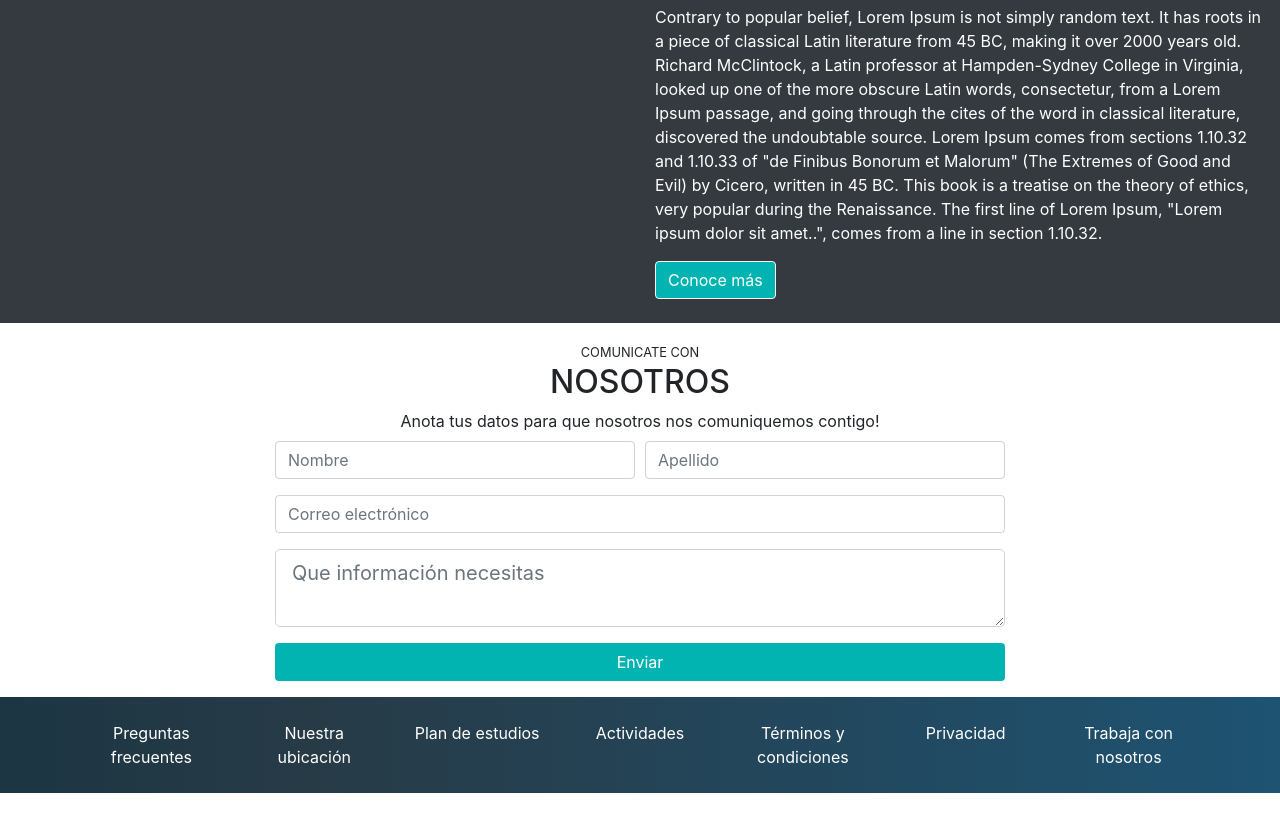
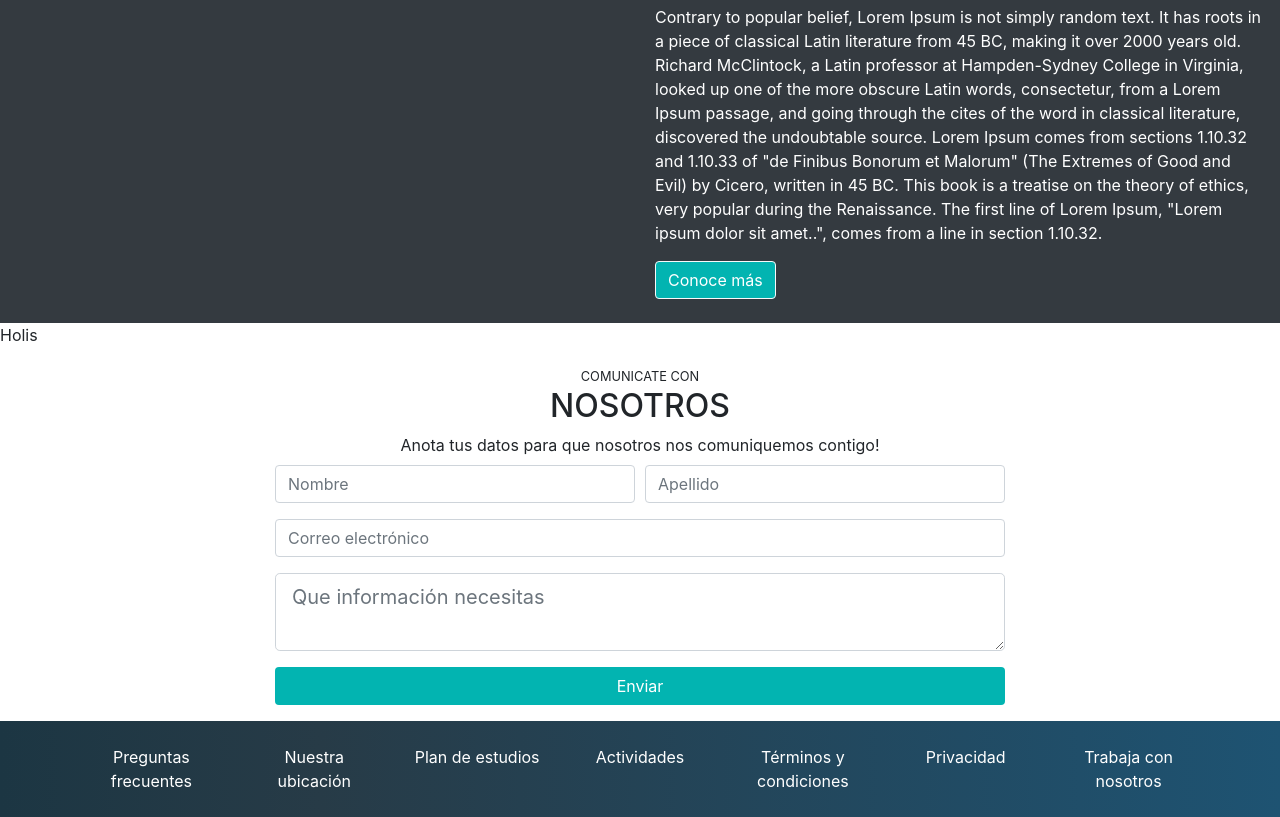
Before and after one commit to allanletona9/ProyectoColegio, a plain HTML site: page Colegio/index.html in a window 1280 px wide. Shown: the part 1964-2781 px from the top of the page. Before the commit the page ends 2757 px from the top, so only its background shows below. Drawn offline with nearby package versions, Linux system fonts and the light colour scheme; a script that the page names is missing.

Commit message:
Cambio de Karla

```diff
--- a/Colegio/index.html
+++ b/Colegio/index.html
@@ -171,6 +171,7 @@
     <!-- /Lugar y fecha -->
 
     <!-- Comunicate con nosotros -->
+    <div>Holis</div>
     <section id="conviertete-en-orador" class="pt-3 pb-3">
       <div class="container">
         <div class="row">
```
